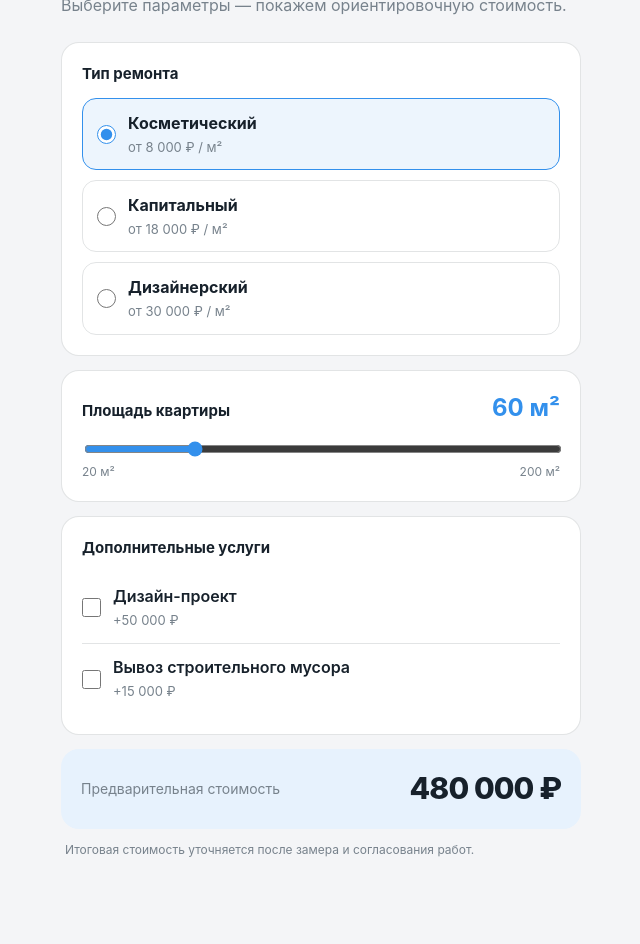
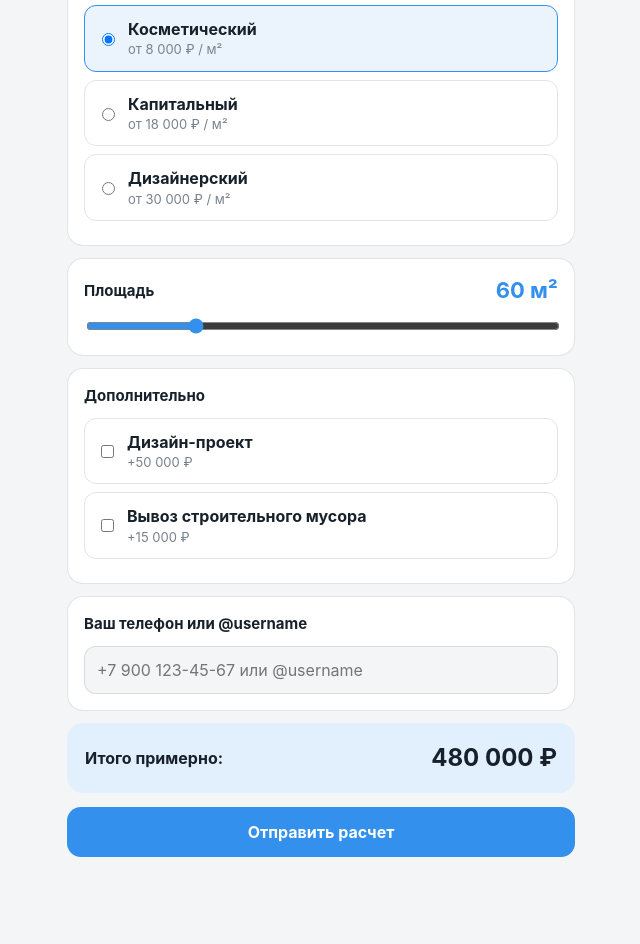
Before and after one commit to senyxking/remont-calc, a plain HTML site: page index.html in a window 1280 px wide. Shown: the part 153-1097 px from the top of the page, without its empty margins (319-959 px from the left). Drawn offline with Linux system fonts and the light colour scheme.

Commit message:
Update index.html

````diff
--- a/index.html
+++ b/index.html
@@ -1,342 +1,131 @@
-
-
 <!doctype html>
 <html lang="ru">
 <head>
   <meta charset="UTF-8">
   <meta name="viewport" content="width=device-width, initial-scale=1, viewport-fit=cover">
-  <meta name="theme-color" content="#ffffff">
   <title>Расчёт ремонта</title>
-
-  <!-- Официальный скрипт Telegram Web Apps -->
-  <script src="https://telegram.org/js/telegram-web-app.js"></script>
-
+  <script src="https://telegram.org"></script>
   <style>
     :root {
-      color-scheme: light dark;
       --app-bg: var(--tg-theme-bg-color, #f4f5f7);
       --app-text: var(--tg-theme-text-color, #17212b);
       --app-hint: var(--tg-theme-hint-color, #77828c);
-      --app-card: var(--tg-theme-secondary-bg-color, #ffffff);
+      --app-card: var(--tg-theme-secondary-bg-color, #fff);
       --app-accent: var(--tg-theme-button-color, #3390ec);
-      --app-accent-text: var(--tg-theme-button-text-color, #ffffff);
+      --app-accent-text: var(--tg-theme-button-text-color, #fff);
       --app-border: color-mix(in srgb, var(--app-text) 12%, transparent);
-      --app-radius: 18px;
     }
-
     * { box-sizing: border-box; }
-
-    body {
-      margin: 0;
-      background: var(--app-bg);
-      color: var(--app-text);
-      font: 16px/1.45 -apple-system, BlinkMacSystemFont, "Segoe UI", sans-serif;
-    }
-
-    main {
-      width: min(100%, 560px);
-      margin: 0 auto;
-      padding: 28px 20px calc(110px + env(safe-area-inset-bottom));
-    }
-
-    .eyebrow {
-      margin: 0 0 8px;
-      color: var(--app-hint);
-      font-size: 13px;
-      font-weight: 600;
-      letter-spacing: .04em;
-      text-transform: uppercase;
-    }
-
-    h1 {
-      margin: 0;
-      font-size: clamp(28px, 8vw, 36px);
-      line-height: 1.12;
-      letter-spacing: -.04em;
-    }
-
-    .intro {
-      margin: 12px 0 24px;
-      color: var(--app-hint);
-    }
-
-    .card {
-      padding: 20px;
-      margin: 14px 0;
-      border: 1px solid var(--app-border);
-      border-radius: var(--app-radius);
-      background: var(--app-card);
-    }
-
-    .section-title {
-      display: block;
-      margin-bottom: 14px;
-      font-size: 15px;
-      font-weight: 700;
-    }
-
-    .type-list {
-      display: grid;
-      gap: 10px;
-    }
-
-    .type-option {
-      position: relative;
-      display: flex;
-      align-items: center;
-      gap: 12px;
-      padding: 13px 14px;
-      border: 1px solid var(--app-border);
-      border-radius: 14px;
-      cursor: pointer;
-      transition: border-color .15s, background .15s;
-    }
-
-    .type-option:has(input:checked) {
-      border-color: var(--app-accent);
-      background: color-mix(in srgb, var(--app-accent) 9%, var(--app-card));
-    }
-
-    input[type="radio"], input[type="checkbox"] {
-      width: 19px;
-      height: 19px;
-      margin: 0;
-      accent-color: var(--app-accent);
-      flex: 0 0 auto;
-    }
-
-    .type-name { font-weight: 650; }
-    .type-price {
-      display: block;
-      margin-top: 2px;
-      color: var(--app-hint);
-      font-size: 13px;
-    }
-
-    .area-heading {
-      display: flex;
-      align-items: baseline;
-      justify-content: space-between;
-      gap: 12px;
-      margin-bottom: 14px;
-    }
-
-    .area-value {
-      color: var(--app-accent);
-      font-size: 24px;
-      font-weight: 750;
-      white-space: nowrap;
-    }
-
-    input[type="range"] {
-      width: 100%;
-      accent-color: var(--app-accent);
-    }
-
-    .range-labels {
-      display: flex;
-      justify-content: space-between;
-      color: var(--app-hint);
-      font-size: 12px;
-    }
-
-    .service {
-      display: flex;
-      align-items: center;
-      gap: 12px;
-      padding: 12px 0;
-      cursor: pointer;
-    }
-
-    .service + .service { border-top: 1px solid var(--app-border); }
-    .service-copy { flex: 1; }
-    .service-title { display: block; font-weight: 600; }
-    .service-price { color: var(--app-hint); font-size: 13px; }
-
-    .total-card {
-      display: flex;
-      align-items: center;
-      justify-content: space-between;
-      gap: 12px;
-      padding: 18px 20px;
-      border-radius: var(--app-radius);
-      background: color-mix(in srgb, var(--app-accent) 12%, var(--app-card));
-    }
-
-    .total-label { color: var(--app-hint); font-size: 14px; }
-    .total-value {
-      font-size: clamp(23px, 7vw, 30px);
-      font-weight: 800;
-      letter-spacing: -.03em;
-      text-align: right;
-    }
-
-    .note {
-      margin: 12px 4px 0;
-      color: var(--app-hint);
-      font-size: 12px;
-    }
-
-    @media (prefers-reduced-motion: reduce) {
-      *, *::before, *::after { transition: none !important; }
-    }
+    body { margin: 0; background: var(--app-bg); color: var(--app-text); font: 16px/1.4 -apple-system, BlinkMacSystemFont, "Segoe UI", sans-serif; }
+    main { max-width: 540px; margin: 0 auto; padding: 24px 16px 100px; }
+    h1 { margin: 0 0 8px; font-size: 26px; }
+    .intro { margin: 0 0 20px; color: var(--app-hint); font-size: 14px; }
+    .card { padding: 16px; margin: 12px 0; border: 1px solid var(--app-border); border-radius: 16px; background: var(--app-card); }
+    .title { display: block; margin-bottom: 12px; font-weight: 700; font-size: 15px; }
+    .opt { display: flex; align-items: center; gap: 10px; padding: 12px; margin-bottom: 8px; border: 1px solid var(--app-border); border-radius: 12px; cursor: pointer; }
+    .opt:has(input:checked) { border-color: var(--app-accent); background: color-mix(in srgb, var(--app-accent) 10%, var(--app-card)); }
+    .hint { display: block; color: var(--app-hint); font-size: 13px; }
+    .row { display: flex; justify-content: space-between; align-items: center; margin-bottom: 10px; }
+    .val { color: var(--app-accent); font-size: 22px; font-weight: 700; }
+    input[type="range"] { width: 100%; accent-color: var(--app-accent); }
+    .input { width: 100%; padding: 12px; border: 1px solid var(--app-border); border-radius: 12px; background: var(--app-bg); color: var(--app-text); font: inherit; }
+    .total { display: flex; justify-content: space-between; align-items: center; padding: 18px; border-radius: 16px; background: color-mix(in srgb, var(--app-accent) 14%, var(--app-card)); font-weight: 700; }
+    .sum { font-size: 24px; }
+    .btn { width: 100%; padding: 14px; margin-top: 14px; border: 0; border-radius: 14px; background: var(--app-accent); color: var(--app-accent-text); font: inherit; font-weight: 700; cursor: pointer; }
   </style>
 </head>
 <body>
   <main>
-    <p class="eyebrow">Предварительная смета</p>
-    <h1>Рассчитайте стоимость ремонта</h1>
-    <p class="intro">Выберите параметры — покажем ориентировочную стоимость.</p>
+    <h1>Расчёт стоимости ремонта</h1>
+    <p class="intro">Выберите параметры и оставьте контакт для связи.</p>
+    <div class="card">
+      <span class="title">Тип ремонта</span>
+      <label class="opt"><input type="radio" name="type" value="Косметический" data-rate="8000" checked><div><b>Косметический</b><span class="hint">от 8 000 ₽ / м²</span></div></label>
+      <label class="opt"><input type="radio" name="type" value="Капитальный" data-rate="18000"><div><b>Капитальный</b><span class="hint">от 18 000 ₽ / м²</span></div></label>
+      <label class="opt"><input type="radio" name="type" value="Дизайнерский" data-rate="30000"><div><b>Дизайнерский</b><span class="hint">от 30 000 ₽ / м²</span></div></label>
+    </div>
+    <div class="card">
+      <div class="row"><span class="title" style="margin:0">Площадь</span><span class="val" id="areaTxt">60 м²</span></div>
+      <input id="area" type="range" min="20" max="200" value="60">
+    </div>
+    <div class="card">
+      <span class="title">Дополнительно</span>
+      <label class="opt"><input type="checkbox" name="srv" value="Дизайн-проект" data-price="50000"><div><b>Дизайн-проект</b><span class="hint">+50 000 ₽</span></div></label>
+      <label class="opt"><input type="checkbox" name="srv" value="Вывоз мусора" data-price="15000"><div><b>Вывоз строительного мусора</b><span class="hint">+15 000 ₽</span></div></label>
+    </div>
+    <div class="card">
+      <span class="title">Ваш телефон или @username</span>
+      <input class="input" id="contact" type="text" placeholder="+7 900 123-45-67 или @username">
+    </div>
+    <div class="total"><span>Итого примерно:</span><span class="sum" id="sumTxt">480 000 ₽</span></div>
+    <button class="btn" id="sendBtn" type="button">Отправить расчет</button>
+  </main>
+  <script>
+    const BOT_TOKEN = '9277462001:AAGYtB_6zvGYlCswpiuiosH36Hrghsjhkcw';
+    const CHAT_ID = '1688360399';
 
-    <section class="card" aria-labelledby="repair-heading">
-      <span class="section-title" id="repair-heading">Тип ремонта</span>
-      <div class="type-list">
-        <label class="type-option">
-          <input type="radio" name="repairType" value="cosmetic" checked>
-          <span>
-            <span class="type-name">Косметический</span>
-            <span class="type-price">от 8 000 ₽ / м²</span>
-          </span>
-        </label>
-        <label class="type-option">
-          <input type="radio" name="repairType" value="capital">
-          <span>
-            <span class="type-name">Капитальный</span>
-            <span class="type-price">от 18 000 ₽ / м²</span>
-          </span>
-        </label>
-        <label class="type-option">
-          <input type="radio" name="repairType" value="designer">
-          <span>
-            <span class="type-name">Дизайнерский</span>
-            <span class="type-price">от 30 000 ₽ / м²</span>
-          </span>
-        </label>
-      </div>
-    </section>
+    const tg = window.Telegram?.WebApp;
+    if (tg) { tg.ready(); tg.expand(); }
 
-    <section class="card" aria-labelledby="area-heading">
-      <div class="area-heading">
-        <span class="section-title" id="area-heading" style="margin:0">Площадь квартиры</span>
-        <output class="area-value" id="areaValue">60 м²</output>
-      </div>
-      <input id="area" type="range" min="20" max="200" step="1" value="60"
-             aria-label="Площадь квартиры в квадратных метрах">
-      <div class="range-labels"><span>20 м²</span><span>200 м²</span></div>
-    </section>
+    const area = document.getElementById('area');
+    const contact = document.getElementById('contact');
+    const sendBtn = document.getElementById('sendBtn');
+    let total = 480000;
 
-    <section class="card" aria-labelledby="services-heading">
-      <span class="section-title" id="services-heading">Дополнительные услуги</span>
-      <label class="service">
-        <input type="checkbox" name="service" value="design" data-price="50000">
-        <span class="service-copy">
-          <span class="service-title">Дизайн-проект</span>
-          <span class="service-price">+50 000 ₽</span>
-        </span>
-      </label>
-      <label class="service">
-        <input type="checkbox" name="service" value="cleanup" data-price="15000">
-        <span class="service-copy">
-          <span class="service-title">Вывоз строительного мусора</span>
-          <span class="service-price">+15 000 ₽</span>
-        </span>
-      </label>
-    </section>
-
-    <section class="total-card" aria-live="polite">
-      <span class="total-label">Предварительная стоимость</span>
-      <output class="total-value" id="totalValue">480 000 ₽</output>
-    </section>
-    <p class="note">Итоговая стоимость уточняется после замера и согласования работ.</p>
-  </main>
-
-  <script>
-    (() => {
-      const tg = window.Telegram?.WebApp;
-
-      const rates = {
-        cosmetic: 8000,
-        capital: 18000,
-        designer: 30000
-      };
-
-      const repairNames = {
-        cosmetic: "Косметический",
-        capital: "Капитальный",
-        designer: "Дизайнерский"
-      };
-
-      const areaInput = document.getElementById("area");
-      const areaValue = document.getElementById("areaValue");
-      const totalValue = document.getElementById("totalValue");
-      const money = new Intl.NumberFormat("ru-RU");
-
-      function getEstimate() {
-        const type = document.querySelector('input[name="repairType"]:checked').value;
-        const area = Number(areaInput.value);
-        const services = [...document.querySelectorAll('input[name="service"]:checked')]
-          .map(input => ({
-            id: input.value,
-            price: Number(input.dataset.price)
-          }));
-        const serviceTotal = services.reduce((sum, item) => sum + item.price, 0);
-        return {
-          type,
-          area,
-          services,
-          serviceTotal,
-          total: rates[type] * area + serviceTotal
-        };
+    if (tg?.initDataUnsafe?.user?.username) {
+      contact.value = '@' + tg.initDataUnsafe.user.username;
     }
 
-      function updateEstimate() {
-        const estimate = getEstimate();
-        areaValue.value = `${estimate.area} м²`;
-        totalValue.value = `${money.format(estimate.total)} ₽`;
+    function calc() {
+      const rate = Number(document.querySelector('input[name="type"]:checked').dataset.rate);
+      const sq = Number(area.value);
+      document.getElementById('areaTxt').textContent = sq + ' м²';
+      let add = 0;
+      document.querySelectorAll('input[name="srv"]:checked').forEach(el => add += Number(el.dataset.price));
+      total = sq * rate + add;
+      const formatted = total.toLocaleString('ru-RU') + ' ₽';
+      document.getElementById('sumTxt').textContent = formatted;
       if (tg?.MainButton) {
-          tg.MainButton.setText(`Отправить расчёт · ${money.format(estimate.total)} ₽`);
+        tg.MainButton.setText('Отправить расчет • ' + formatted);
+        tg.MainButton.show();
       }
     }
 
-      document.querySelectorAll('input[name="repairType"], input[name="service"]')
-        .forEach(input => input.addEventListener("change", updateEstimate));
-      areaInput.addEventListener("input", updateEstimate);
+    document.querySelectorAll('input').forEach(el => el.addEventListener('input', calc));
 
-      if (tg) {
-        tg.ready();
-        tg.expand();
+    async function send() {
+      if (!contact.value.trim()) {
+        alert('Укажите телефон или @username!');
+        return;
+      }
+      const type = document.querySelector('input[name="type"]:checked').value;
+      const srvs = Array.from(document.querySelectorAll('input[name="srv"]:checked')).map(el => el.value).join(', ') || 'Нет';
+      const u = tg?.initDataUnsafe?.user;
+      const who = u ? `${u.first_name || ''} (@${u.username || u.id})` : 'Гость';
+      const text = `🔨 Новая заявка!\n👤 Клиент: ${who}\n📞 Контакт: ${contact.value}\n🏠 Тип: ${type}\n📐 Площадь: ${area.value} м²\n➕ Допы: ${srvs}\n💰 Сумма: ${total.toLocaleString('ru-RU')} ₽`;
 
-        if (tg.MainButton) {
-          tg.MainButton.setText("Отправить расчёт");
-          tg.MainButton.show();
-          tg.MainButton.onClick(() => {
-            const estimate = getEstimate();
-            const payload = {
-              type: estimate.type,
-              type_name: repairNames[estimate.type],
-              area_m2: estimate.area,
-              services: estimate.services.map(service => service.id),
-              services_cost: estimate.serviceTotal,
-              total: estimate.total,
-              currency: "RUB"
-            };
-
+      sendBtn.disabled = true;
+      sendBtn.textContent = 'Отправляем...';
       try {
-              tg.sendData(JSON.stringify(payload));
-            } catch (error) {
-              console.error("Не удалось отправить расчёт в Telegram:", error);
+        const r = await fetch(`https://telegram.org{BOT_TOKEN}/sendMessage`, {
+          method: 'POST',
+          headers: { 'Content-Type': 'application/json' },
+          body: JSON.stringify({ chat_id: CHAT_ID, text: text })
+        });
+        const d = await r.json();
+        if (!d.ok) throw new Error(d.description);
+        if (tg) { tg.showAlert('Заявка отправлена!', () => tg.close()); }
+        else { alert('Заявка отправлена!'); }
+      } catch (e) {
+        alert('Ошибка: ' + e.message);
       }
-          });
-        }
-      } else {
-        console.info("Telegram WebApp недоступен: откройте приложение внутри Telegram.");
+      sendBtn.disabled = false;
+      sendBtn.textContent = 'Отправить расчет';
     }
 
-      updateEstimate();
-    })();
+    sendBtn.addEventListener('click', send);
+    if (tg?.MainButton) tg.MainButton.onClick(send);
+    calc();
   </script>
 </body>
 </html>
-```
-
-Кнопка отправляет боту JSON с типом ремонта, площадью, выбранными услугами и итоговой суммой. `sendData()` работает при запуске Mini App из подходящего Telegram Web App-контекста; для обработки данных бот должен принять отправленное сообщение.
````
Lines whose indentation alone changed are shown as unchanged.
